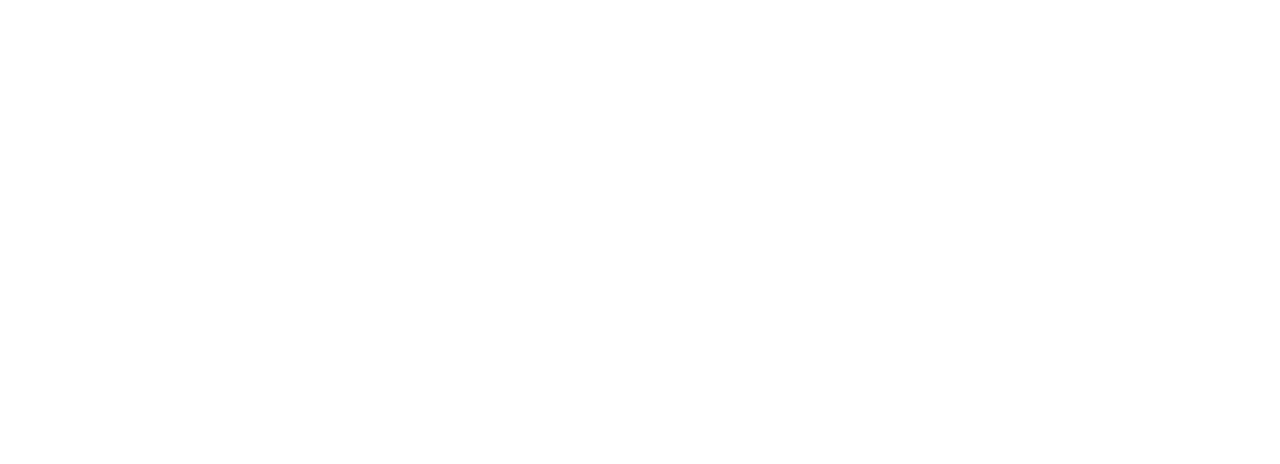
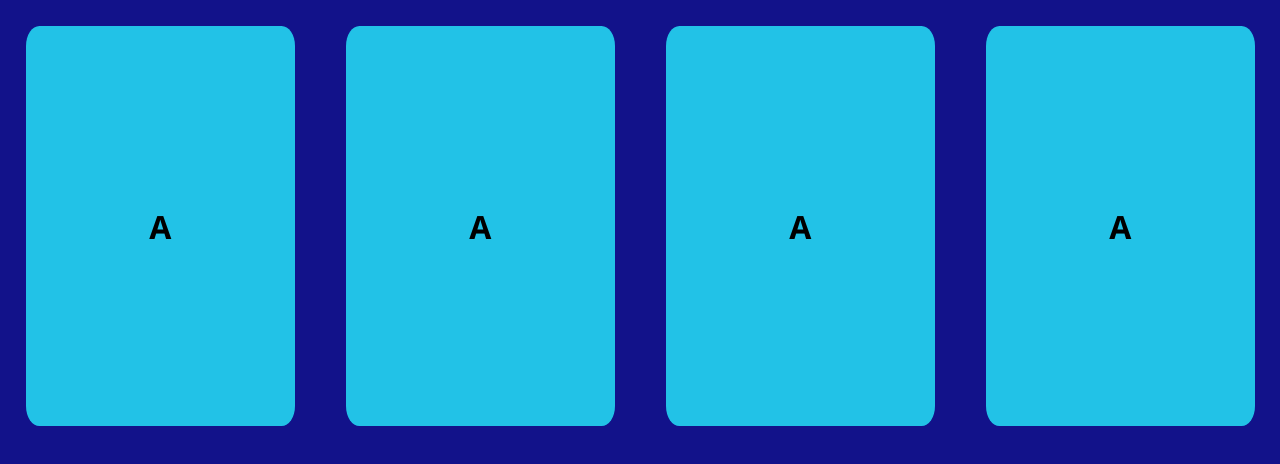
Before and after one commit to eduardortiz/flash-cards, a plain HTML site: page index.html in a window 1280 px wide. Drawn offline with Linux system fonts and the light colour scheme.

Commit message:
Se crearon las tarjetas

```diff
--- a/css/estilos.css
+++ b/css/estilos.css
@@ -0,0 +1,52 @@
+* {
+    margin: 0;
+    padding: 0;
+    box-sizing: border-box;
+    font-family: 'Segoe UI', Tahoma, Geneva, Verdana, sans-serif;
+
+}
+body{
+    background-color: rgb(18, 18, 138);
+    display: flex;
+    text-align: center;
+    justify-content: center;
+    min-height: 100vh;
+}
+.card {
+    position: relative;
+    margin: 2%;
+    width: 300px;
+    height: 400px;
+
+}
+.card div {
+    position: absolute;
+    width: 100%;
+    height: 100%;
+    display: flex;
+    align-items: center;
+    justify-content: center;
+    border-radius: 5%;
+    backface-visibility: hidden;
+    transition: 1s;
+}
+
+.card .front{
+    background: #22c2e7;
+    transform: perspective(500px) rotateY(0deg);
+}
+
+.card .back {
+    background-color: rgb(45, 132, 231);
+    transform: perspective(500px) rotateY(180deg);
+}
+
+.card:hover .front{
+
+    transform: perspective(500px) rotateY(180deg);
+}
+
+.card:hover .back {
+
+    transform: perspective(500px) rotateY(360deg);
+}
--- a/index.html
+++ b/index.html
@@ -3,9 +3,42 @@
 <head>
     <meta charset="UTF-8">
     <meta name="viewport" content="width=device-width, initial-scale=1.0">
+    <link rel="stylesheet" href="/css/estilos.css">
     <title>Flas Cards en ingles</title>
 </head>
 <body>
+    <div class="card">
+        <div class="front">
+            <h1>A</h1>
+        </div>
+        <div class="back">
+            <h1>B</h1>
+        </div>
+    </div>
+    <div class="card">
+        <div class="front">
+            <h1>A</h1>
+        </div>
+        <div class="back">
+            <h1>B</h1>
+        </div>
+    </div>
+    <div class="card">
+        <div class="front">
+            <h1>A</h1>
+        </div>
+        <div class="back">
+            <h1>B</h1>
+        </div>
+    </div>
+    <div class="card">
+        <div class="front">
+            <h1>A</h1>
+        </div>
+        <div class="back">
+            <h1>B</h1>
+        </div>
+    </div>
 
 </body>
 </html>
```
